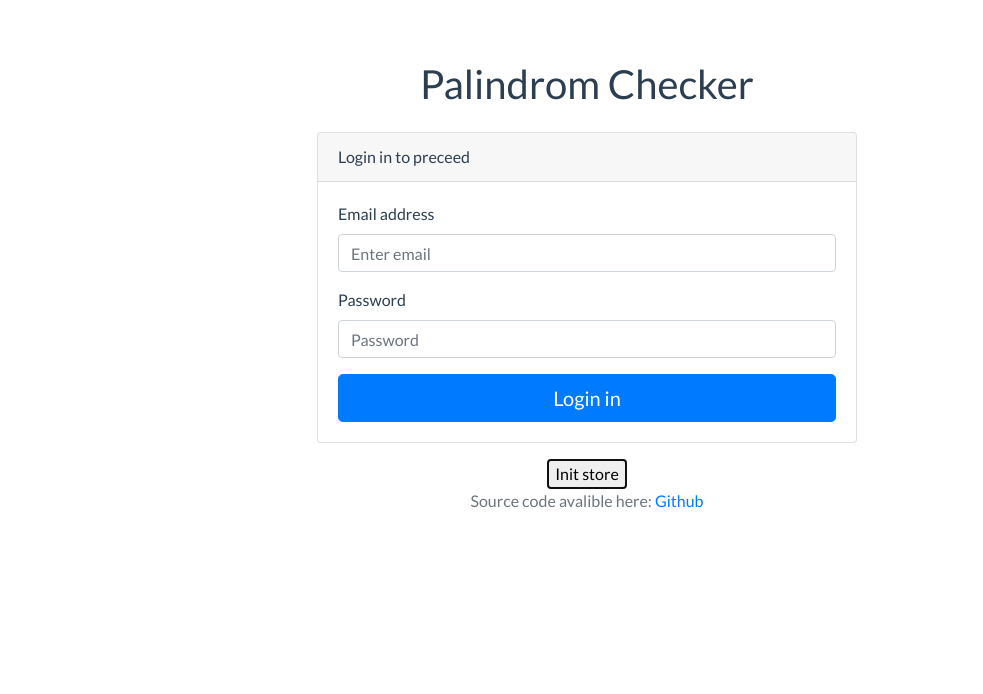
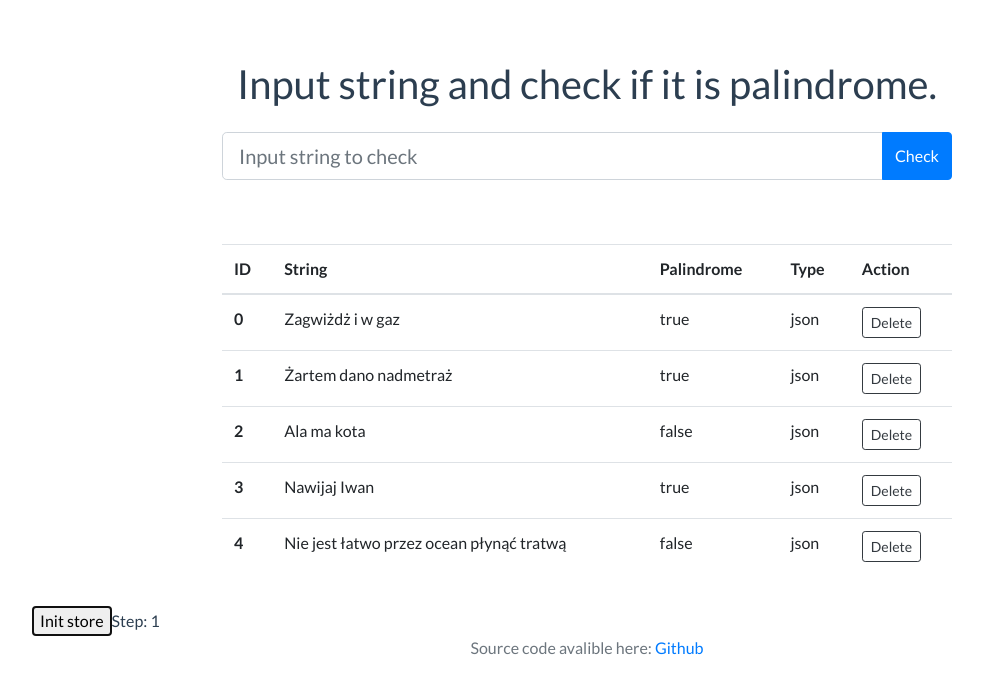
Before and after one commit to Kozioleczek/coderpeak-palindrom, a Vue app: page / in a window 1280 px wide. Both pictures are taken after a click on the button "Init store". Shown: the top 694 px of the page, without its empty margins (53-1036 px from the left). Built offline with nearby package versions, Linux system fonts and the light colour scheme.

Commit message:
Added second step's scaffold with presenting entries.

```diff
--- a/src/App.vue
+++ b/src/App.vue
@@ -1,10 +1,11 @@
 <template>
   <div id="app">
     <div class="container">
+      <!-- Home page with login in -->
       <div
         id="home"
         class="row mb-3"
-        v-if="step === 0"
+        v-if="this.step === 0"
       >
         <div class="col-12 text-center mb-3">
           <h1>Palindrom Checker</h1>
@@ -47,13 +48,63 @@
 
         </div>
       </div>
+      <!-- End of Home page with login in -->
+      <!-- Second screen with input -->
+      <div
+        id="second"
+        class="row mb-3"
+        v-if="this.step === 1"
+      >
+        <div class="col-12 text-center mb-3">
+          <h1>Input string and check if it is palindrome.</h1>
+        </div>
+        <div class="col-lg-8 col-12 mx-auto mb-5">
+          <div class="input-group mb-3">
+            <input
+              type="text"
+              class="form-control form-control-lg"
+              placeholder="Input string to check"
+              aria-label="Input string to check"
+              aria-describedby="basic-addon2">
+            <div class="input-group-append">
+              <button class="btn btn-primary" type="button">Check</button>
+            </div>
+          </div>
+        </div>
+        <div class="col-lg-8 mx-auto col-12 text-left">
+          <div class="table-responsive">
+            <table class="table">
+              <thead>
+                <tr>
+                  <th scope="col">ID</th>
+                  <th scope="col">String</th>
+                  <th scope="col">Palindrome</th>
+                  <th scope="col">Type</th>
+                  <th scope="col">Action</th>
+                </tr>
+              </thead>
+              <tbody>
+                <tr v-for="(entry, index) in this.data" :key="index">
+                  <th scope="row">{{index}}</th>
+                  <td>{{entry.string}}</td>
+                  <td>{{entry.isPalindrom}}</td>
+                  <td>{{entry.type}}</td>
+                  <td><button class="btn btn-sm btn-outline-dark">Delete</button></td>
+                </tr>
+              </tbody>
+            </table>
+          </div>
+        </div>
+      </div>
+      <!-- End of Second screen with input -->
       <div id="debug" class="row">
         <div class="col-12">
           <button @click="get">Init store</button>
+          <span>Step: {{this.step}} </span>
         </div>
       </div>
       <div class="row">
-        <div class="col-12">
+        <div class="col-12 text-center">
           <p class="text-muted">Source code avalible here: <a href="https://github.com/Kozioleczek/coderpeak-palindrom">Github</a></p>
         </div>
       </div>
@@ -62,18 +113,20 @@
 </template>
 
 <script>
-import { mapActions } from 'vuex';
+import { mapState, mapActions } from 'vuex';
 
 export default {
   name: 'App',
   data() {
     return {
-      step: 0,
       details: {
         email: null,
         password: null,
       },
     };
+  },
+  computed: {
+    ...mapState(['step', 'data']),
   },
   methods: {
     ...mapActions(['getInitStore', 'loginUser']),
@@ -97,7 +150,6 @@ export default {
   font-family: 'Lato', sans-serif;
   -webkit-font-smoothing: antialiased;
   -moz-osx-font-smoothing: grayscale;
-  text-align: center;
   color: #2c3e50;
   margin-top: 60px;
 }
--- a/src/store/index.js
+++ b/src/store/index.js
@@ -7,7 +7,7 @@ Vue.use(Vuex);
 
 export default new Vuex.Store({
   state: {
-    step: 0,
+    step: 1,
     user: {
       email: 'hello@capraweb.pl',
       password: '12345',
@@ -22,6 +22,9 @@ export default new Vuex.Store({
     SET_AUTH_STATUS(state, status) {
       this.state.isAuthenticated = status;
     },
+    CHANGE_STEP(state, step) {
+      this.state.step = step;
+    },
   },
   getters: {
     userEmail: (state) => state.user.email,
@@ -34,9 +37,17 @@ export default new Vuex.Store({
     },
     loginUser({ commit, getters }, details) {
       // Check if inputed data match Vuex user object
+      // Warning: This approch to auth user is dangerous and incorrect.
+      // Storing any sensitive data on client side is allowing user to get it with
+      // minimal effort, just by using Developer Console build in web browser
+      // The better solution to auth user was presented in my app CapraCutie, where
+      // user authorisation is basen on CSRF cookies delivered by backend run on
+      // Laravel with Sanctum
+
       // eslint-disable-next-line max-len
       if (getters.userEmail === details.email && getters.userPassword === details.password) {
         commit('SET_AUTH_STATUS', true);
+        commit('CHANGE_STEP', 1);
       } else {
         console.log('Bład');
       }
--- a/src/store/initial-store.json
+++ b/src/store/initial-store.json
@@ -1,22 +1,27 @@
 [
     {
         "string": "Zagwiżdż i w gaz",
+        "type": "json",
         "isPalindrom": true
     },
     {
         "string": "Żartem dano nadmetraż",
+        "type": "json",
         "isPalindrom": true
     },
     {
         "string": "Ala ma kota",
+        "type": "json",
         "isPalindrom": false
     },
     {
         "string": "Nawijaj Iwan",
+        "type": "json",
         "isPalindrom": true
     },
     {
         "string": "Nie jest łatwo przez ocean płynąć tratwą",
+        "type": "json",
         "isPalindrom": false
     }
 ]
```
